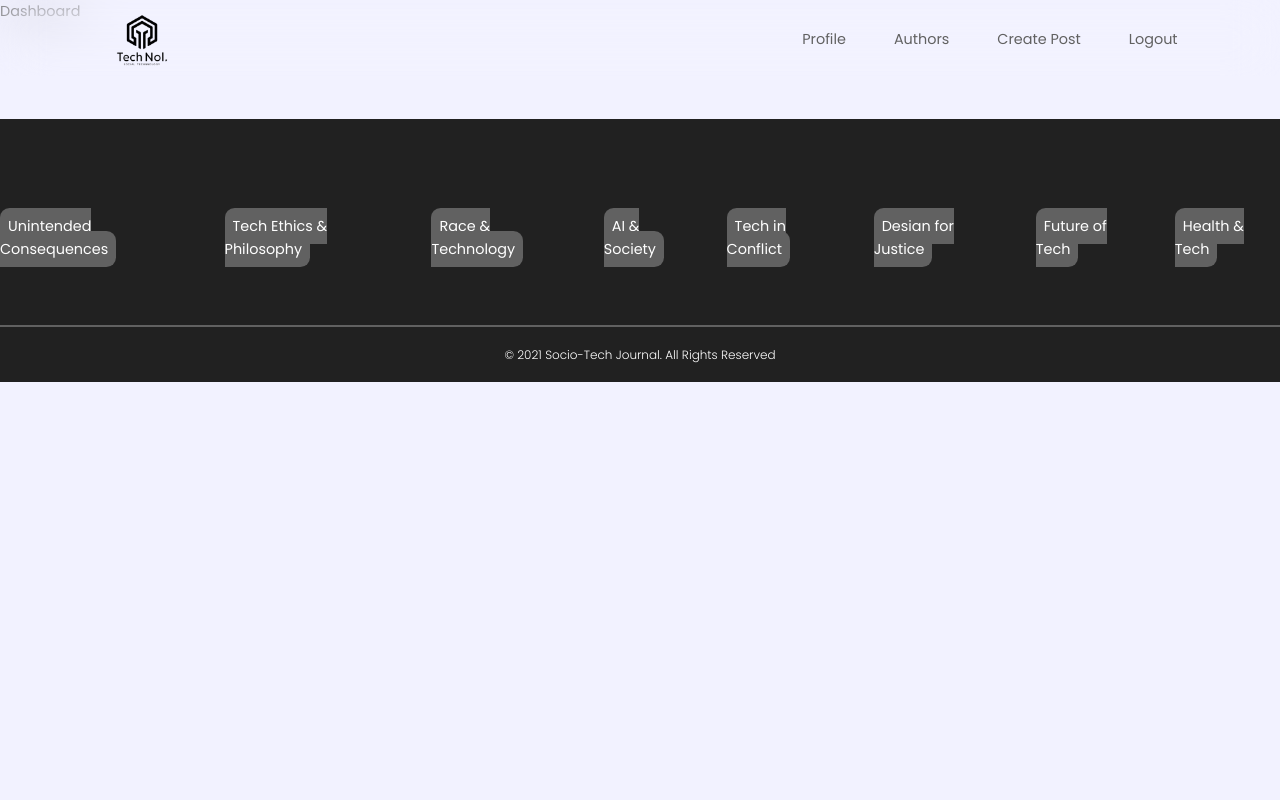
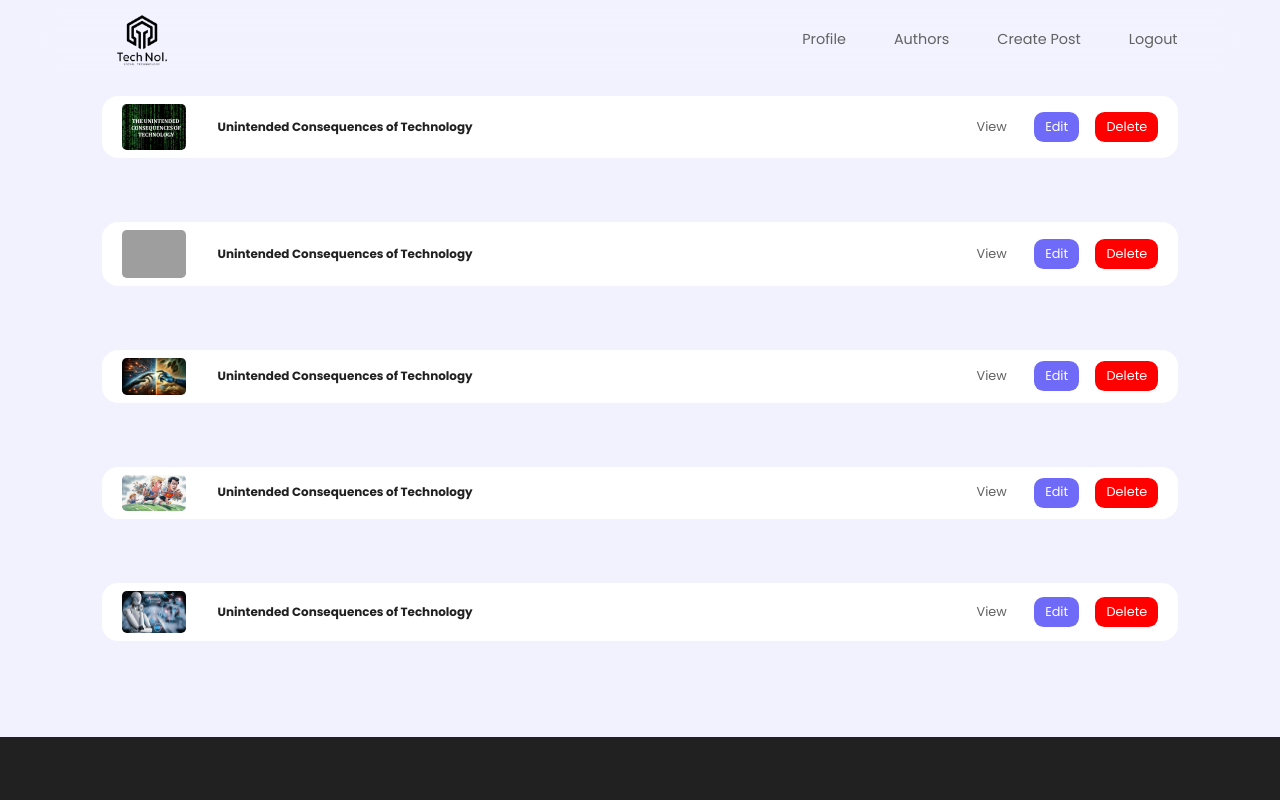
Before and after one commit to youssefibra13/TechNol, a React (Vite) app in the folder client/: page /myposts/1 in a window 1280 px wide. Shown: the top 800 px of the page. Built offline with nearby package versions, Linux system fonts and the light colour scheme; grey boxes are pictures that could not be loaded.

Commit message:
Finished Dashboard and fixed Page Not found error. edit CSS

```diff
--- a/client/src/App.css
+++ b/client/src/App.css
@@ -485,8 +485,6 @@
   margin-top: 1.5rem
 }
 
-
-
 .form.user_profile_form {
   margin-top: 3rem;
   margin-inline: auto;
@@ -499,3 +497,38 @@
   flex-direction: column;
   align-items: center;
 }
+
+/*========================================== DashBoard ==========================================*/
+.dashboard_container {
+  display: flex;
+  flex-direction: column;
+  gap: 4rem;
+}
+
+.dashboard_post {
+  display: flex;
+  justify-content: space-between;
+  align-items: center;
+  gap: 1rem;
+  background: var(--color-white);
+  padding: 0.5rem 1.2rem;
+  border-radius: var(--radius-3);
+}
+
+.dashboard_post-info {
+  display: flex;
+  gap: 2rem;
+  width: 100%;
+  align-items: center;
+}
+
+.dashboard_post-image {
+  width: 4rem;
+  overflow: hidden;
+  border-radius: var(--radius-1);
+}
+
+.dashboard_post-actions {
+  display: flex;
+  gap: 1rem;
+}
--- a/client/src/App.jsx
+++ b/client/src/App.jsx
@@ -17,6 +17,7 @@
 import AuthorsPosts from './Pages/AuthorsPosts';
 import Dashboard from './Pages/Dashboard';
 import EditPost from './Pages/EditPost';
+import DeletePost from './Pages/DeletePost';
 
 
 const router = createBrowserRouter([
@@ -37,6 +38,7 @@
       { path: "posts/users/:id", element: <AuthorsPosts /> },
       { path: "myposts/:id", element: <Dashboard /> },
       { path: "posts/:id/edit", element: <EditPost /> },
+      { path: "posts/:id/delete", element: <DeletePost /> },
     ]
   }
 
--- a/client/src/Pages/Dashboard.jsx
+++ b/client/src/Pages/Dashboard.jsx
@@ -1,8 +1,33 @@
-import React from 'react'
+import React, {useState} from 'react'
+import { DUMMY_DATA } from '../data'
+import { Link } from 'react-router-dom'
 
 const Dashboard = () => {
+  const [posts, setPosts] = useState(DUMMY_DATA)
   return (
-    <div>Dashboard</div>
+    <section className='dashboard'>
+      {posts.length > 0 ? <div className="container dashboard_container">
+        {
+          posts.map(post => {
+            return <article key={post.id} className='dashboard_post'>
+              <div className="dashboard_post-info">
+                <div className="dashboard_post-image">
+                  <img src={post.image} alt="post_image" />
+                </div>
+                <h5>{post.title}</h5>
+              </div>
+              <div className="dashboard_post-actions">
+                <Link to={`posts/${post.id}/`} className='btn sm'>View</Link>
+                <Link to={`posts/${post.id}/edit`} className='btn sm primary'>Edit</Link>
+                <Link to={`posts/${post.id}/delete`} className='btn sm danger'>Delete</Link>
+              </div>
+            </article>
+
+          })
+        }
+      </div> : <h2 className='center'> You have no posts yet.</h2>}
+    </section>
+
   )
 }
 
```
